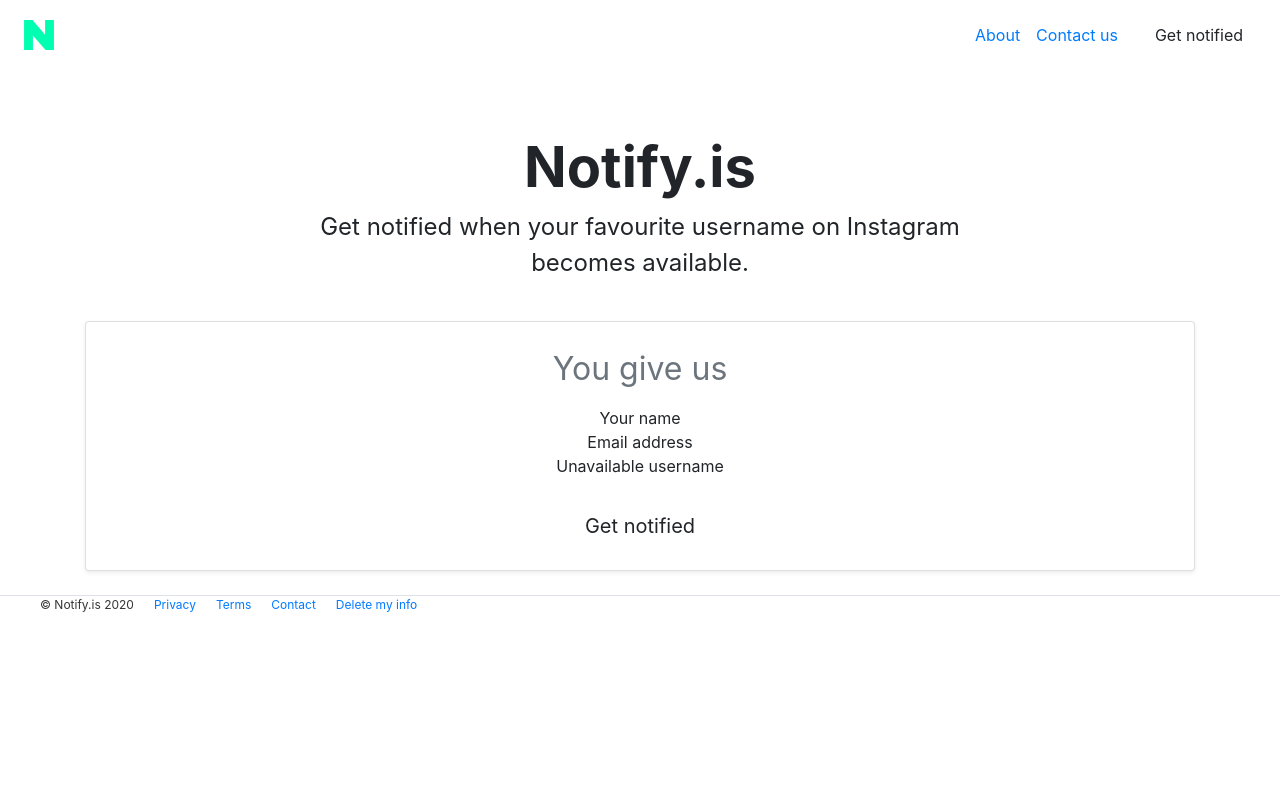
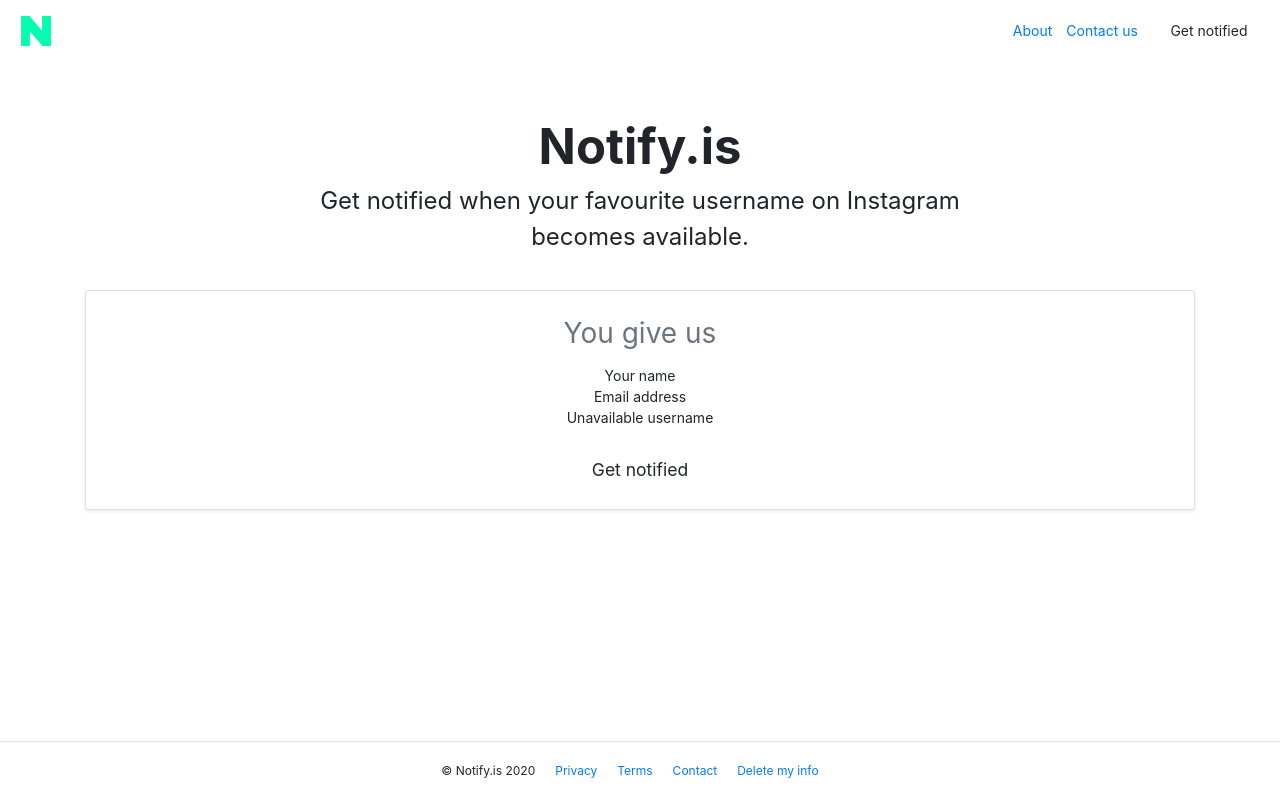
Before and after one commit to oliverproud/notify.is, a Next.js app: page / in a window 1280 px wide. Built offline with nearby package versions, Linux system fonts and the light colour scheme.

Commit message:
update styles

```diff
--- a/styles/global.css
+++ b/styles/global.css
@@ -3,12 +3,12 @@ html {
 }
 
 body {
-  color: #333
+  color: #333;
 }
 
 @media (min-width: 768px) {
   html {
-    font-size: 16px;
+    font-size: 14px;
   }
 }
 
@@ -32,18 +32,32 @@ body {
   min-width: 220px;
 }
 
-.footer-menu ul {
-  list-style: none;
+.footer {
+  display: flex;
+  position: fixed;
+  bottom: 0;
+  left: 0;
+  right: 0;
+  width: 100%;
+  padding-top: 20px;
+  padding-bottom: 20px;
+  justify-content: center;
+  align-items: center;
+}
+
+.footer-menu {
+  font-size: 12px;
+
+}
+ul.footer-menu {
+  margin: 0;
+  padding-left: 20px;
+  padding-right: 20px;
 }
 
 .footer-menu li {
   display: inline;
   margin-right: 20px;
-}
-
-.footer-menu {
-  font-size: 12px;
-  color: #333;
 }
 
 a {
@@ -76,11 +90,3 @@ a:hover {
   border-color: #333;
   color: inherit;
 }
-
-/* .footer {
-  position: fixed;
-  bottom: 0;
-  left: 0;
-  right: 0;
-  height: 50px;
-} */
```
